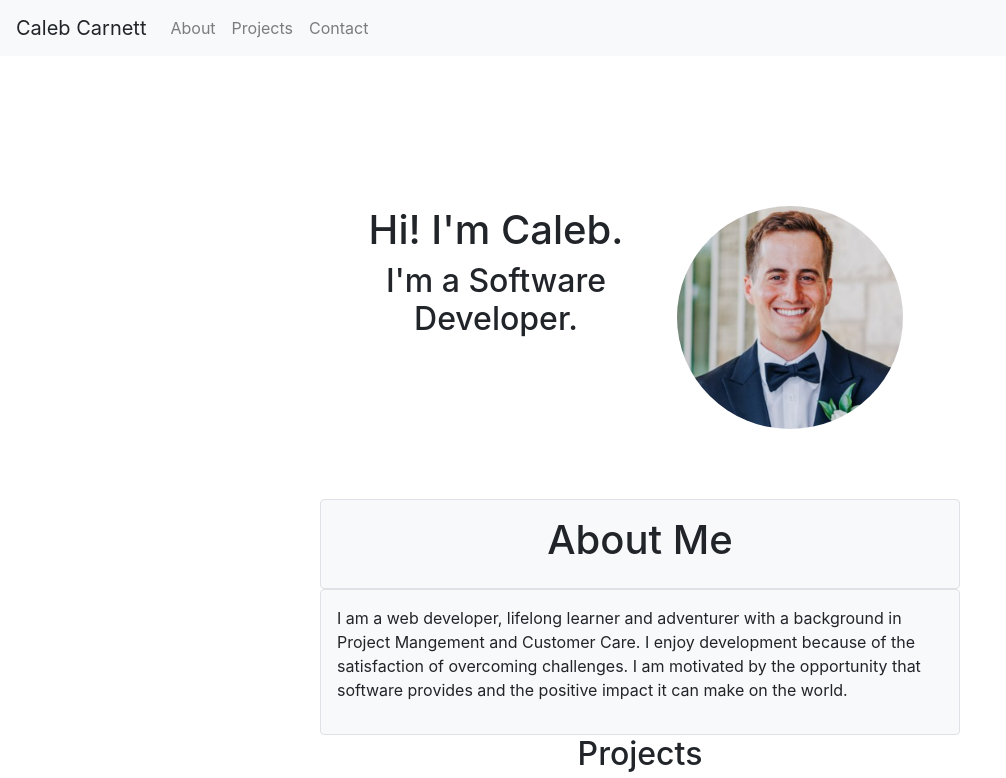
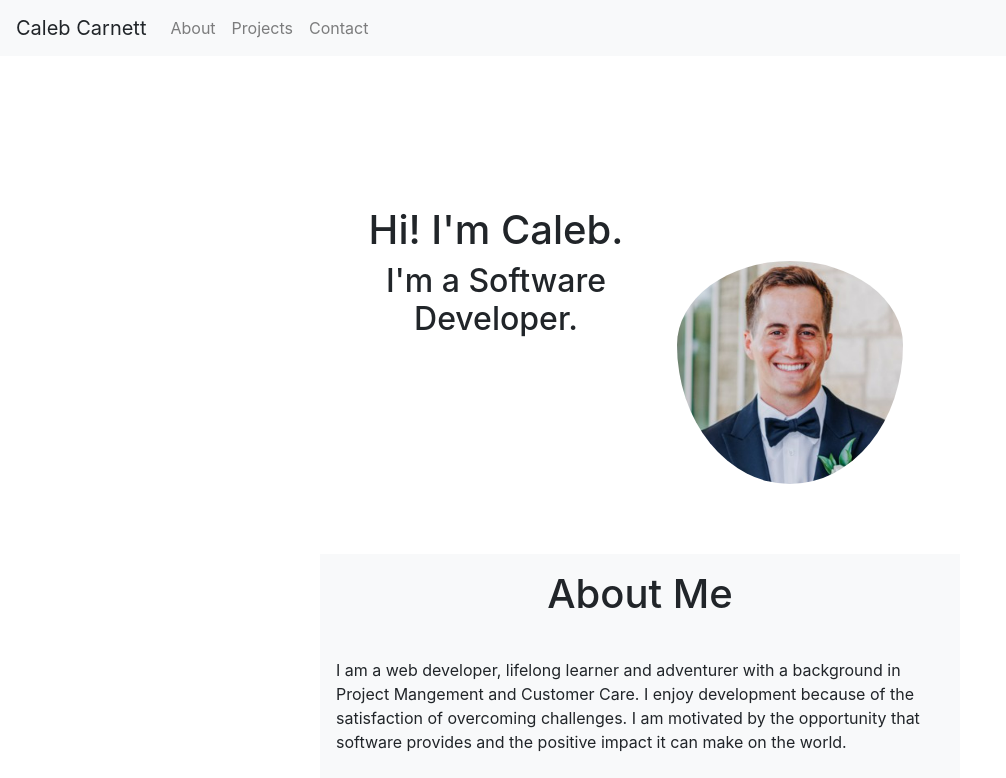
Before and after one commit to calebc96/Portfolio, a plain HTML site: page index.html in a window 1280 px wide. Shown: the top 778 px of the page, without its empty margins (0-1006 px from the left). Drawn offline with nearby package versions, Linux system fonts and the light colour scheme.

Commit message:
profile photo update

```diff
--- a/assets/style/style.css
+++ b/assets/style/style.css
@@ -15,6 +15,7 @@
 
 .profilephoto {
     border-radius: 100%;
+    padding-top: 55px;
 }
 
 .info {
--- a/index.html
+++ b/index.html
@@ -80,10 +80,10 @@
         />
     </section>
     <section id="aboutmesection">
-        <div class="col-6 bg-light p-3 border rounded">
+        <div class="col-6 bg-light p-3 ">
           <h1>About Me</h1>
         </div>
-        <div class="col-sm-6 bg-light p-3 border rounded">
+        <div class="col-sm-6 bg-light p-3">
           <p>I am a web developer, lifelong learner and adventurer with a background in Project Mangement and Customer Care. I enjoy development because of the satisfaction of overcoming challenges. I am motivated by the opportunity that software provides and the positive impact it can make on the world.
           </p>
         </div>
```
